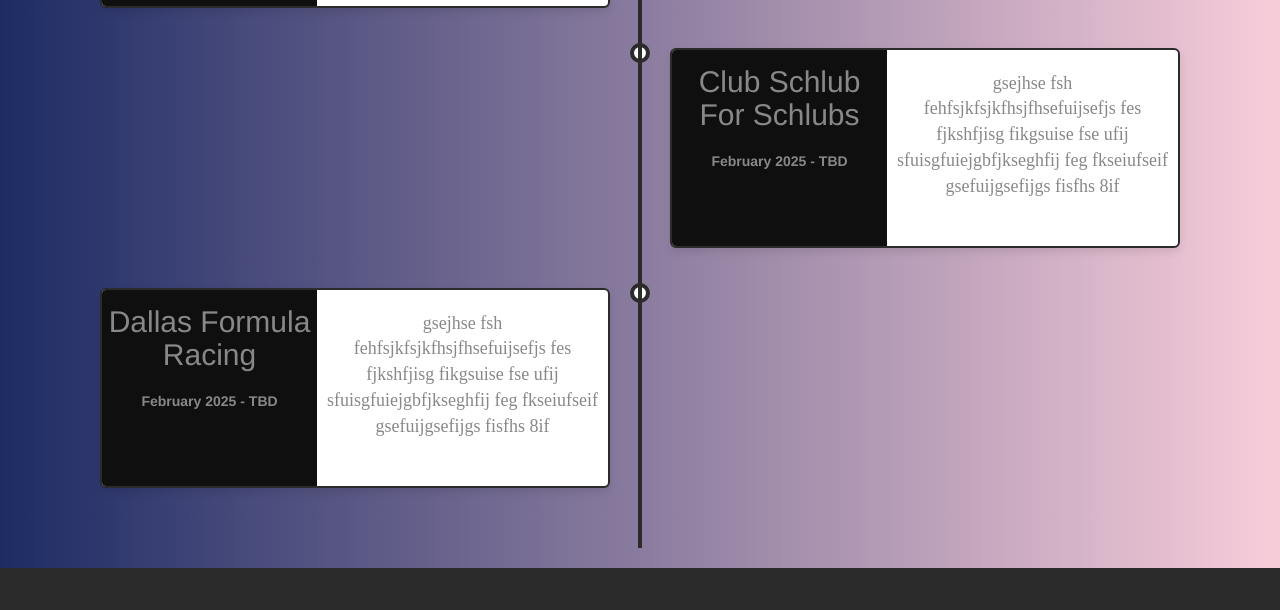
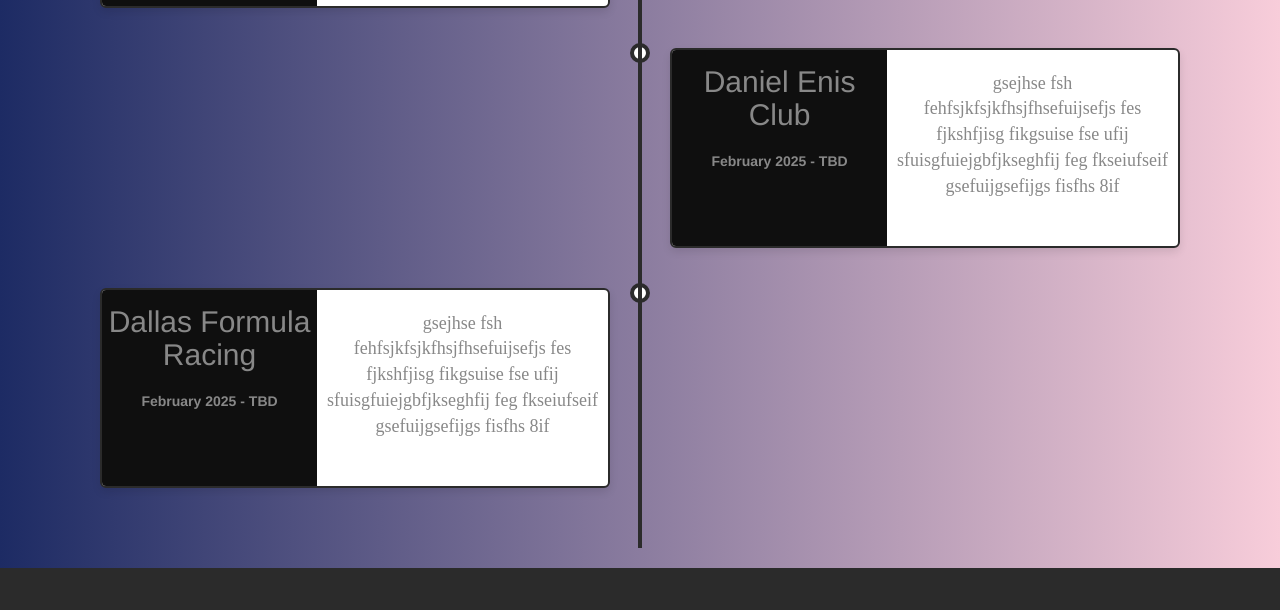
Before and after one commit to Tbelkk/Tbelkk.github.io, a plain HTML site: page index.html in a window 1280 px wide. Shown: the part 3294-3904 px from the top of the page. Drawn offline with nearby package versions, Linux system fonts and the light colour scheme.

Commit message:
Update index.html

```diff
--- a/index.html
+++ b/index.html
@@ -218,7 +218,7 @@
               <div class="timeline-content extra-card extra1">
                 <div class="left-side">
                   <a href="https://danielenis.dev/" class="club-link">
-                    <h2>Club Schlub For Schlubs</h2>
+                    <h2>Daniel Enis Club</h2>
                   </a>
                   <p  class="date">February 2025 - TBD</p>
                   <ul class="hidden-skills">
```
